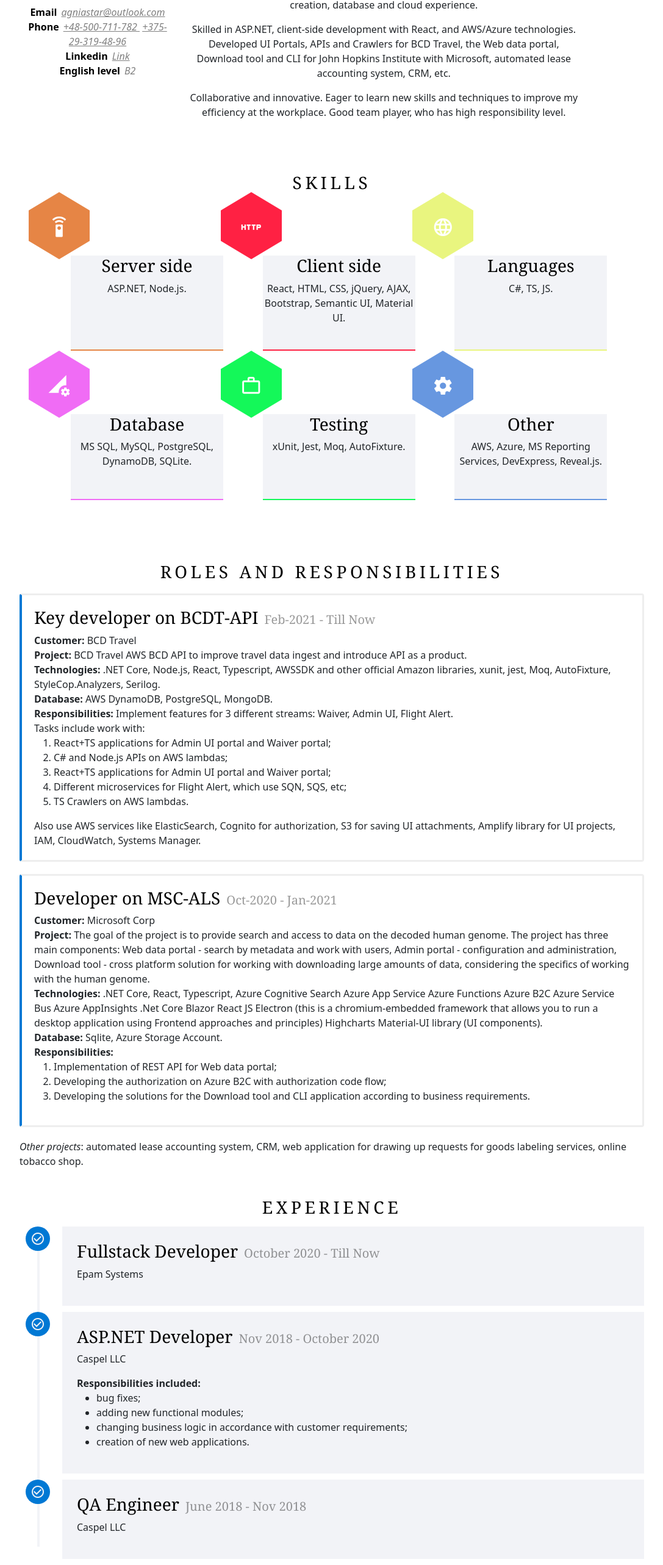
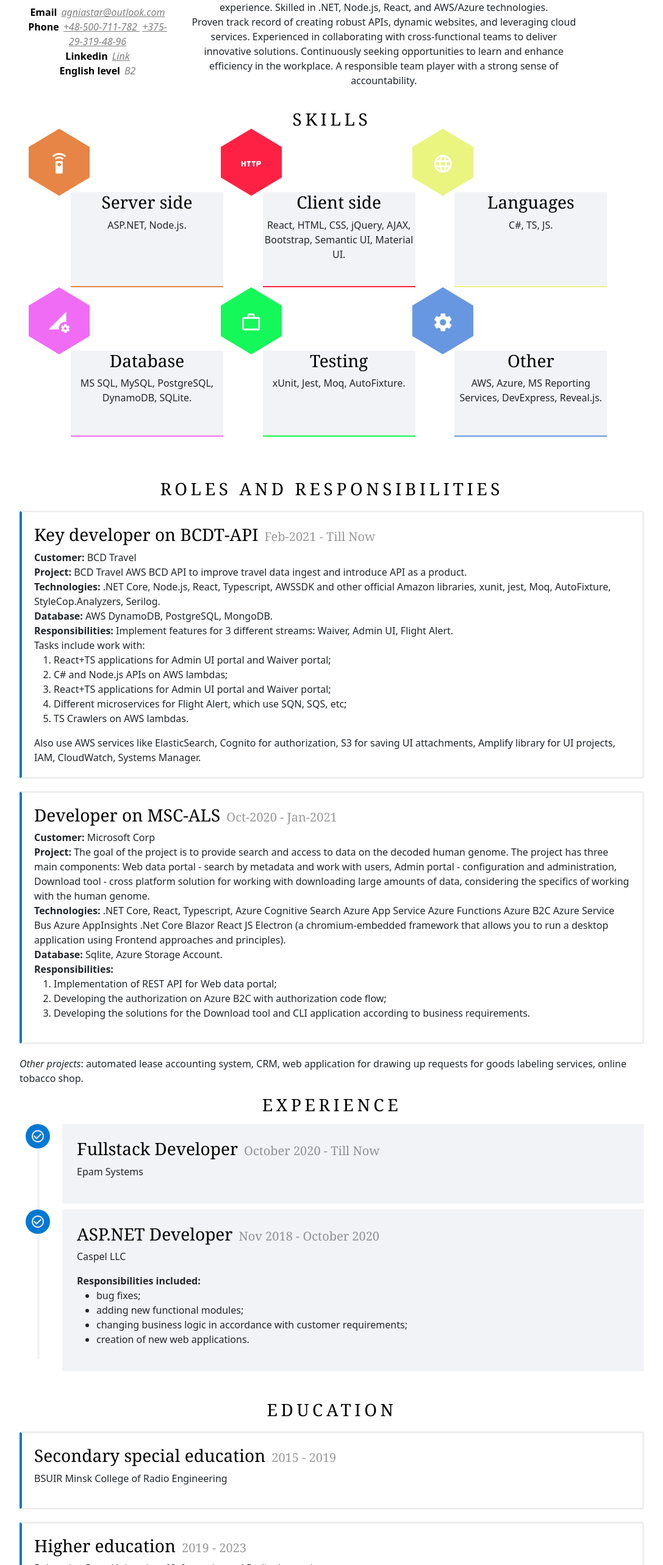
Before and after one commit to agnusha/cv, a React (Create React App) app in the folder cv-app/: page / in a window 1280 px wide. Shown: the part 226-2792 px from the top of the page at 61% size, without its empty margins (96-1183 px from the left). Built offline with nearby package versions, Linux system fonts and the light colour scheme.

Commit message:
update text and styles

```diff
--- a/cv-app/src/pages/MainPage/MainPage.tsx
+++ b/cv-app/src/pages/MainPage/MainPage.tsx
@@ -3,7 +3,7 @@ import React from "react";
 const MainPage: React.FC = () => {
   return (
     <div className="container-lg-markdown my-5">
-      <section className="main-info container content-section my-5">
+      <section className="main-info container content-section my-1">
         <div className="row pt-3">
           <div className="container text-center">
             <div className="row">
@@ -35,26 +35,15 @@ const MainPage: React.FC = () => {
                 </p>
               </div>
               <div className="col-md-8">
-                <div className="p-2 mb-3">
-                  <h2 className="h2-heading mb-1">Summary</h2>
+                <div className="p-2 mb-1">
+                  <h2 className="h2-heading my-3">Summary</h2>
+                    Results-driven Fullstack Developer with over 5 years of commercial development experience.
+                    Skilled in .NET, Node.js, React, and AWS/Azure technologies.
                   <p>
-                    I am a Fullstack (.NET + React) developer having 5+ years of
-                    commercial development experience, detailed in my resume.
-                    This experience includes API and website creation, database
-                    and cloud experience.
-                  </p>
-                  <p>
-                    Skilled in ASP.NET, client-side
-                    development with React, and AWS/Azure technologies.
-                    Developed UI Portals, APIs and Crawlers for BCD Travel, the
-                    Web data portal, Download tool and CLI for John Hopkins
-                    Institute with Microsoft, automated lease accounting system,
-                    CRM, etc.
-                  </p>
-                  <p>
-                    Collaborative and innovative. Eager to learn new skills and
-                    techniques to improve my efficiency at the workplace. Good
-                    team player, who has high responsibility level.
+                    Proven track record of creating robust APIs, dynamic websites, and leveraging cloud services.
+                    Experienced in collaborating with cross-functional teams to deliver innovative solutions.
+                    Continuously seeking opportunities to learn and enhance efficiency in the workplace.
+                    A responsible team player with a strong sense of accountability.
                   </p>
                 </div>
               </div>
@@ -63,7 +52,7 @@ const MainPage: React.FC = () => {
         </div>
       </section>
       <main>
-        <section className="content-section skills-section my-5">
+        <section className="content-section skills-section my-2">
           <h2 className="h2-heading">Skills</h2>
           <div className="row p-4 m-3 justify-content-around">
             <div className="col-md-6 col-lg-4 text-center">
@@ -142,7 +131,7 @@ const MainPage: React.FC = () => {
           </div>
         </section>
 
-        <section className="content-section my-5">
+        <section className="content-section my-2">
           <h2 className="h2-heading">Roles and Responsibilities</h2>
           <div className="block-roles-blue block-bordered">
             <h3>
@@ -211,10 +200,9 @@ const MainPage: React.FC = () => {
             <div>
               <b>Technologies:</b> .NET Core, React, Typescript, Azure Cognitive
               Search Azure App Service Azure Functions Azure B2C Azure Service
-              Bus Azure AppInsights .Net Core Blazor React JS Electron (this is
-              a chromium-embedded framework that allows you to run a desktop
-              application using Frontend approaches and principles) Highcharts
-              Material-UI library (UI components).
+              Bus Azure AppInsights .Net Core Blazor React JS Electron (a
+              chromium-embedded framework that allows you to run a desktop
+              application using Frontend approaches and principles).
             </div>
             <div>
               <b>Database:</b> Sqlite, Azure Storage Account.
@@ -243,7 +231,7 @@ const MainPage: React.FC = () => {
           </p>
         </section>
 
-        <section className="content-section my-5">
+        <section className="content-section my-2">
           <h2 className="h2-heading">Experience</h2>
           <div className="col-md-12">
             <div className="timeline-centered">
@@ -289,23 +277,6 @@ const MainPage: React.FC = () => {
                   </div>
                 </div>
               </article>
-              <article className="timeline-entry">
-                <div className="timeline-entry-inner">
-                  <div className="timeline-icon color-1 m-auto">
-                    <i className="material-icons custom-icon">
-                      check_circle_outline
-                    </i>
-                  </div>
-
-                  <div className="timeline-label">
-                    <h3>
-                      QA Engineer
-                      <span className="grey-span">June 2018 - Nov 2018</span>
-                    </h3>
-                    <p>Caspel LLC</p>
-                  </div>
-                </div>
-              </article>
             </div>
           </div>
         </section>
@@ -321,7 +292,7 @@ const MainPage: React.FC = () => {
           </div>
           <div className="block-education block-bordered">
             <h3>
-              Higher incomplete education (extramural)
+              Higher education
               <span className="grey-span">2019 - 2023</span>
             </h3>
             <p>
@@ -333,16 +304,6 @@ const MainPage: React.FC = () => {
           </p>
         </section>
 
-        <section className="content-section my-5">
-          <h2 className="h2-heading">English</h2>
-          <p>
-            My English level is upper-intermediate (B2). I finished courses
-            called “English Papa”. Also, while studying at college, I separately
-            studied technical terms in English in the subject “Professional
-            Vocabulary”. I have experience of communicating with the customer in
-            English.
-          </p>
-        </section>
       </main>
     </div>
   );
```
Also changed, not shown: 1 other file (tests, documents, lock files or other folders).
